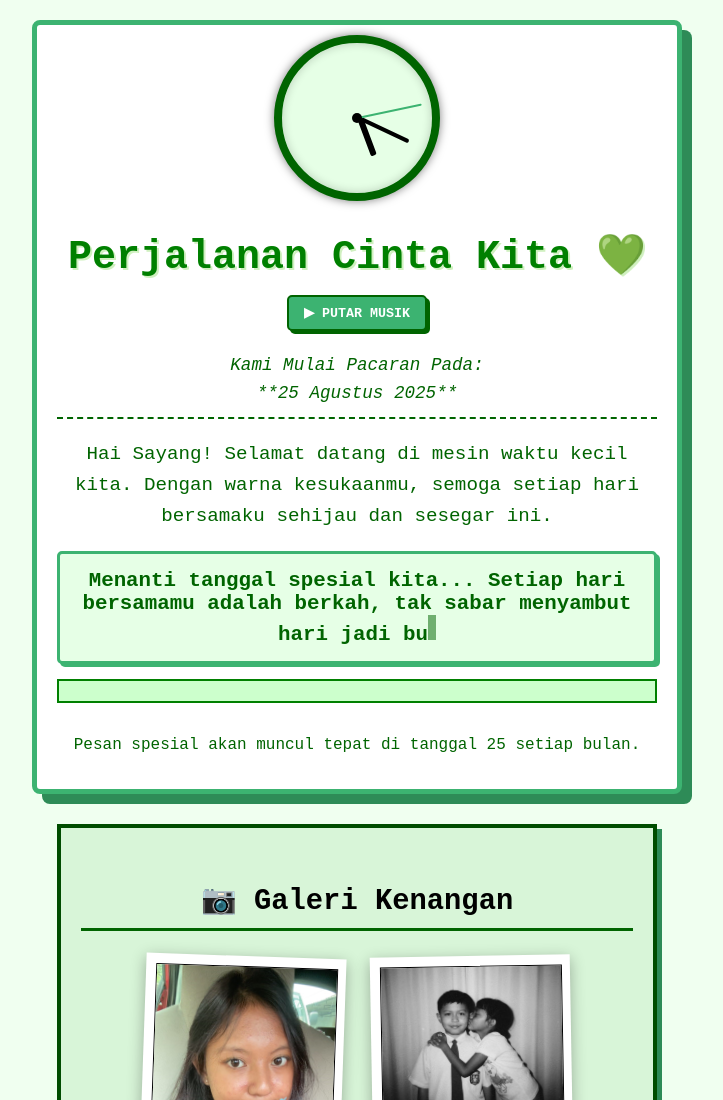
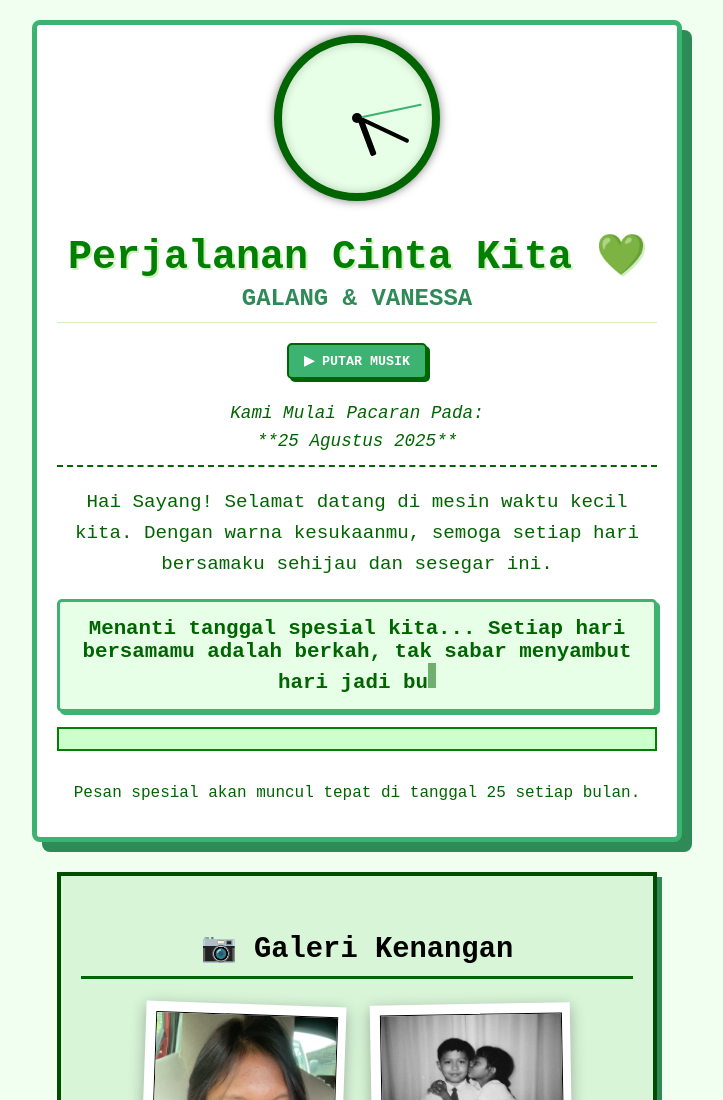
Before and after one commit to GalangDema/anniversary_GaVa, a plain HTML site: page index.html in a window 1280 px wide. Shown: the top 1100 px of the page, without its empty margins (283-1006 px from the left). Drawn offline with Linux system fonts and the light colour scheme.

Commit message:
Update index.html

```diff
--- a/index.html
+++ b/index.html
@@ -161,6 +161,19 @@
             text-shadow: 2px 2px #d0f0c0;
         }
 
+        /* GAYA BARU UNTUK NAMA */
+        .names-header {
+            color: #2e8b57; /* Hijau yang lebih gelap */
+            font-size: 1.5em;
+            font-weight: bold;
+            margin-top: 5px;
+            margin-bottom: 20px;
+            padding-bottom: 10px;
+            border-bottom: 1px solid #d0f0c0;
+        }
+        /* END GAYA BARU */
+
+
         p {
             font-size: 1.2em;
             line-height: 1.6;
@@ -284,6 +297,7 @@
             #second-hand { height: 55px; }
 
             h1 { font-size: 2em; }
+            .names-header { font-size: 1.2em; } /* Penyesuaian ukuran nama di ponsel */
             .date-start, p, .monthly-message { font-size: 1em; }
             .photo-frame { gap: 20px; }
             .photo-item {
@@ -312,6 +326,9 @@
 
         <h1>Perjalanan Cinta Kita 💚</h1>
 
+        <div class="names-header">
+            GALANG & VANESSA
+        </div>
         <div class="music-controls">
             <button id="play-pause-btn" class="music-btn">▶ PUTAR MUSIK</button>
         </div>
@@ -589,5 +606,4 @@
     </script>
 
 </body>
-
 </html>
```
